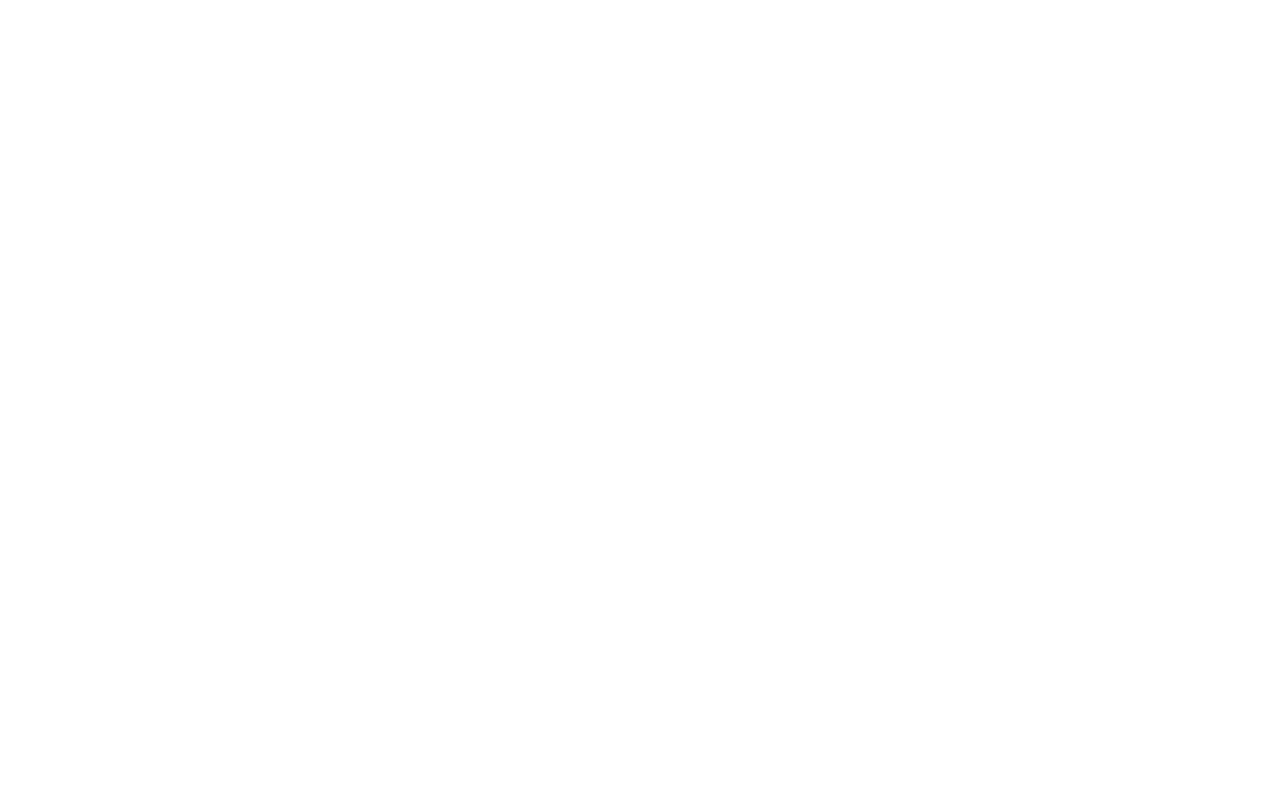
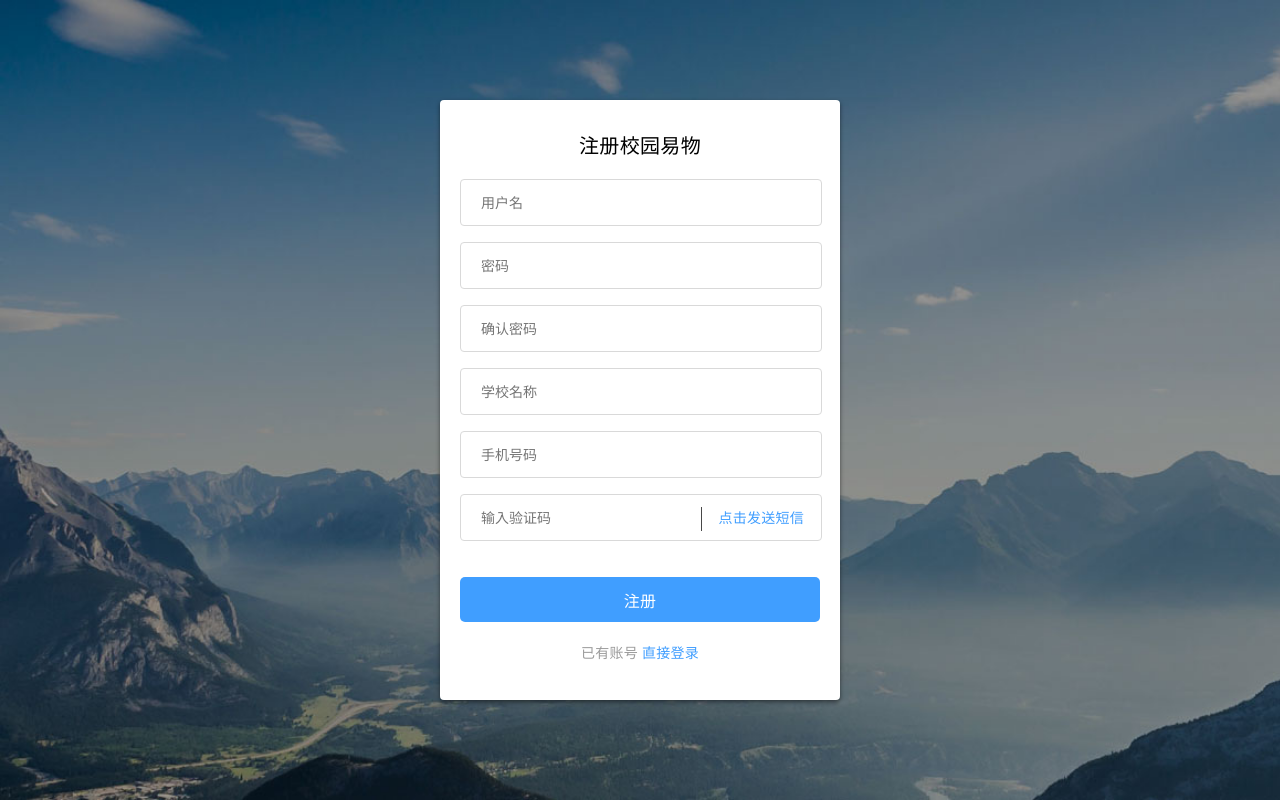
Before and after one commit to xyyojl/campus_trade, a Vue app: page /register in a window 1280 px wide. Built offline with nearby package versions, Linux system fonts and the light colour scheme.

Commit message:
实现用户注册页面以及逻辑实现

```diff
--- a/src/components/Login.vue
+++ b/src/components/Login.vue
@@ -17,9 +17,9 @@
           <p>忘记密码</p>
         </div>
         <button class="login_btn" @click="handleLogin">登录</button>
-        <p class="go_login">
+        <p class="go_register">
           没有账号
-          <span>立即注册</span>
+          <router-link to="/register">立即注册</router-link>
         </p>
       </div>
       <div class="inp" v-show="login_type==1">
@@ -27,9 +27,9 @@
         <input v-model="code" type="text" class="code" placeholder="短信验证码" />
         <button id="get_code" class="get_code">获取验证码</button>
         <button class="login_btn">登录</button>
-        <p class="go_login">
+        <p class="go_register">
           没有账号
-          <span>立即注册</span>
+          <router-link to="/register">立即注册</router-link>
         </p>
       </div>
     </div>
@@ -81,7 +81,14 @@
           }
           // 页面跳转到上一个页面，也可以使用 this.$router.push('/') 回到首页
           // this.$router.go(-1); // 有这个需求
-          this.$router.push("/");
+          // this.$router.push("/");
+          // 登录后跳转
+          let url = this.$route.query.backUrl; // 获取跳转的url
+          if (url) {
+            this.$router.push({ path: url }); // 跳转到来的 页面
+          } else {
+            this.$router.push({ name: "Home" }); // 没有跳转的url 就登录后跳转首页
+          }
         })
         .catch(error => {
           console.log(error);
@@ -188,14 +195,14 @@
     border: none;
     cursor: pointer;
   }
-  .inp .go_login {
+  .inp .go_register {
     text-align: center;
     font-size: 14px;
     color: #9b9b9b;
     letter-spacing: 0.26px;
     padding-top: 20px;
   }
-  .inp .go_login span {
+  .inp .go_register span {
     color: #84cc39;
     cursor: pointer;
   }
--- /dev/null
+++ b/src/components/Register.vue
@@ -0,0 +1,240 @@
+<template>
+  <div class="register-box">
+    <div class="register">
+      <div class="title">注册校园易物</div>
+      <div class="inp">
+        <input type="text" placeholder="用户名" class="username" v-model="username" />
+        <input type="password" placeholder="密码" v-model="password" />
+        <input type="password" placeholder="确认密码" v-model="password2" />
+        <input type="text" placeholder="学校名称" v-model="school" />
+        <input v-model="mobile" type="text" placeholder="手机号码" />
+        <div class="sms-box">
+          <input v-model="sms" type="text" placeholder="输入验证码" class="sms" />
+          <div class="sms-btn" @click="smsHandle">{{sms_text}}</div>
+        </div>
+        <button class="register-btn" @click="registerHander">注册</button>
+        <p class="go_login">
+          已有账号
+          <router-link to="/login">直接登录</router-link>
+        </p>
+      </div>
+    </div>
+  </div>
+</template>
+
+<script>
+export default {
+  name: "Register",
+  data() {
+    return {
+      username: "",
+      password: "",
+      password2: "",
+      validateResult: false,
+      school: "",
+      mobile: "",
+      sms: "",
+      is_send: false, // 是否已经发送短信的状态
+      send_intervel: 60, // 发送短信的间隔
+      sms_text: "点击发送短信" // 发送短信的提示
+    };
+  },
+  methods: {
+    smsHandle() {
+      // 判断是否填写了手机
+      if (!/^1[3456789]\d{9}$/.test(this.mobile)) {
+        this.$alert("手机号码格式有误!", "警告");
+        return false;
+      }
+      // 判断是否在 60s 内有发送过短信，如果有则，不能点击发送
+      if (this.is_send) {
+        this.$alert("60s内不能频繁发送短信!", "警告");
+        return false;
+      }
+
+      let _this = this;
+
+      _this.$axios
+        .get(_this.$settings.Host + `/verification/sms/${_this.mobile}/`)
+        .then(response => {
+          let data = response.data;
+          if (data.result == "-1") {
+            _this.$alert("发送短信失败!", "错误");
+          } else {
+            _this.is_send = true;
+            _this.$alert("发送短信成功了!", "成功", {
+              callback() {
+                let num = _this.send_intervel;
+                let timer = setInterval(() => {
+                  if (num < 1) {
+                    clearInterval(timer);
+                    _this.sms_text = "点击发送短信";
+                    _this.is_send = false;
+                  } else {
+                    num--;
+                    _this.sms_text = num + "后可继续点击发送";
+                  }
+                }, 1000);
+              }
+            });
+          }
+        })
+        .catch(error => {
+          console.log(error.response);
+        });
+    },
+    // 提交注册信息
+    registerHander() {
+      // 首先需要判断输入的内容是否合理
+      if (
+        !this.username ||
+        !this.password ||
+        !this.password2 ||
+        !this.school ||
+        !this.mobile
+      ) {
+        this.$message({
+          message: "请填写完整信息",
+          type: "warning"
+        });
+        return;
+      }
+
+      if (this.password !== this.password2) {
+        this.$message({
+          message: "请确认你填写的密码是否一致",
+          type: "warning"
+        });
+        return;
+      }
+
+      this.$axios
+        .post(`${this.$settings.Host}/users/register/`, {
+          username: this.username,
+          password: this.password,
+          password2: this.password2,
+          school: this.school,
+          mobile: this.mobile,
+          sms_codes: this.sms
+        })
+        .then(response => {
+          let _this = this;
+          _this.$alert("注册成功", "校园易物", {
+            callback() {
+              let data = response.data;
+              let { token, id, username } = response.data;
+              console.log(data);
+              // 保存登录状态
+              sessionStorage.token = token;
+              sessionStorage.user_id = id;
+              sessionStorage.user_name = username;
+
+              // 登录后跳转
+              var url = _this.$route.query.backUrl;  // 获取跳转的url
+              if(url){
+                _this.$router.push({path:url})  // 跳转到来的 页面
+              }else {
+                _this.$router.push({name:'/'})  // 没有跳转的url 就登录后跳转首页
+              }
+            }
+          });
+        })
+        .catch(error => {
+          console.log(error);
+        });
+    }
+  }
+};
+</script>
+<style lang="scss" scoped>
+.register-box {
+  position: relative;
+  width: 100%;
+  height: 100%;
+  background-color: #f8f8f9;
+  background-image: url(../assets/images/bg.jpg);
+  background-repeat: no-repeat;
+  background-size: cover;
+  & .register {
+    box-sizing: border-box;
+    position: absolute;
+    width: 400px;
+    height: 600px;
+    left: 0;
+    right: 0;
+    bottom: 0;
+    top: 0;
+    margin: auto;
+    background: #fff;
+    box-shadow: 0 2px 4px 0 rgba(0, 0, 0, 0.5);
+    border-radius: 4px;
+    padding: 0 20px;
+  }
+  & .title {
+    font-size: 20px;
+    letter-spacing: 0.32px;
+    margin-bottom: 20px;
+    padding-top: 30px;
+    text-align: center;
+  }
+  .inp {
+    width: 100%;
+    margin: 0 auto;
+  }
+  .inp input {
+    outline: 0;
+    width: 100%;
+    height: 45px;
+    border-radius: 4px;
+    border: 1px solid #d9d9d9;
+    text-indent: 20px;
+    font-size: 14px;
+    background: #fff !important;
+    margin-bottom: 16px;
+  }
+  .sms-box {
+    position: relative;
+  }
+  .sms-btn {
+    font-size: 14px;
+    // color: #ffc210;
+    color: #409eff;
+    letter-spacing: 0.26px;
+    position: absolute;
+    right: 16px;
+    top: 13px;
+    cursor: pointer;
+    overflow: hidden;
+    background: #fff;
+    border-left: 1px solid #484848;
+    padding-left: 16px;
+    padding-bottom: 4px;
+  }
+  .inp input:last-child {
+    margin-bottom: 0;
+  }
+  .register-btn {
+    width: 100%;
+    height: 45px;
+    background: #409eff;
+    border-radius: 5px;
+    font-size: 16px;
+    color: #fff;
+    letter-spacing: 0.26px;
+    margin-top: 20px;
+    outline: none;
+    border: none;
+    cursor: pointer;
+  }
+  .inp .go_login {
+    text-align: center;
+    font-size: 14px;
+    color: #9b9b9b;
+    letter-spacing: 0.26px;
+    padding-top: 20px;
+  }
+  .inp .go_login a {
+    color: #409eff;
+  }
+}
+</style>
--- a/src/components/common/Header.vue
+++ b/src/components/common/Header.vue
@@ -87,7 +87,6 @@
       let arr = ['token','user_id','user_name'];
       arr.forEach(item => {
         this[item] = false;
-        console.log(this[item]);
         sessionStorage.removeItem(item);
         localStorage.removeItem(item);
 
--- a/src/router/index.js
+++ b/src/router/index.js
@@ -4,6 +4,7 @@
 // 这里可以导入让用户访问的组件
 import Home from '../components/Home'
 import Login from '../components/Login'
+import Register from '../components/Register'
 
 Vue.use(Router);
 
@@ -21,6 +22,11 @@
             name: 'Login',
             path: '/login',
             component: Login
+        },
+        {
+            name: 'Register',
+            path: '/register',
+            component: Register
         }
     ]
 })
```
